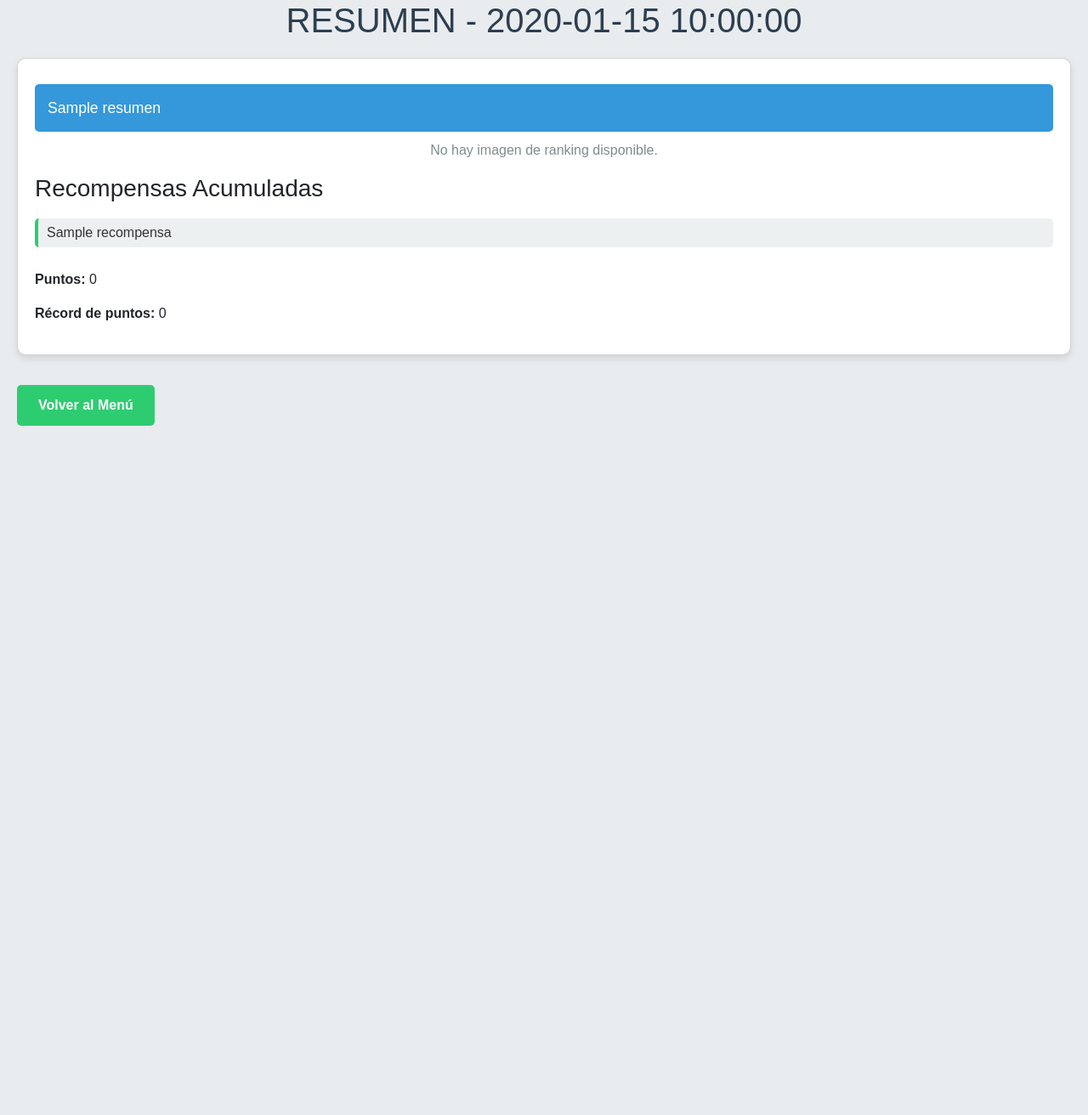
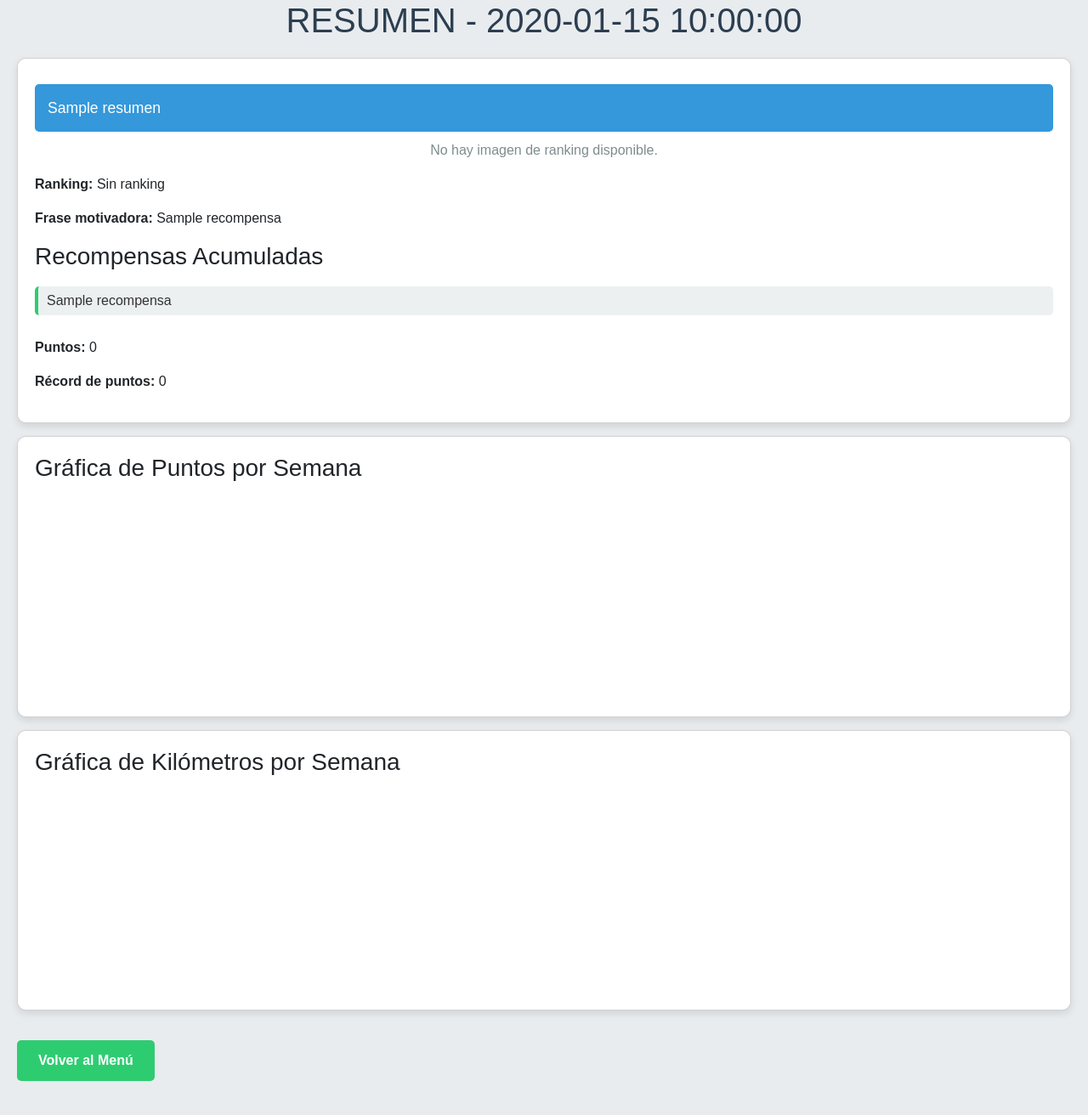
Before and after one commit to bernat1973/entreno-verano, a Flask app: template templates/resumen.html in a window 1280 px wide. Shown: the part 106-1418 px from the top of the page at 85% size. Before the commit the page ends 607 px from the top, so only its background shows below. Run offline with Flask 3, Linux system fonts and the light colour scheme; the template is opened without the code that fills it: most values are stand-ins (such as "Sample title", 1, 10 or a date in 2020); a map, chart or similar area stays blank; parts of the project's set-up code (start-up, migrations or seed data) failed here and were passed over.

Commit message:
Update resumen.html

```diff
--- a/templates/resumen.html
+++ b/templates/resumen.html
@@ -5,6 +5,7 @@
     <meta name="viewport" content="width=device-width, initial-scale=1.0">
     <title>Resumen - Entreno Verano</title>
     <link href="https://cdn.jsdelivr.net/npm/bootstrap@5.3.0/dist/css/bootstrap.min.css" rel="stylesheet">
+    <script src="https://cdn.jsdelivr.net/npm/chart.js"></script>
     <style>
         body {
             font-family: 'Arial', sans-serif;
@@ -12,20 +13,14 @@
             background-color: #e9ecef;
             color: #333;
         }
-        nav.navbar {
+        .navbar {
             background-color: #007bff !important;
         }
-        nav.navbar .navbar-brand, nav.navbar .nav-link {
-            color: #333 !important; /* Cambiado a negro para legibilidad */
+        .navbar-brand, .nav-link {
+            color: #333 !important;
         }
-        nav.navbar .nav-link:hover {
-            color: #000 !important; /* Negro más oscuro en hover */
-        }
-        nav.navbar .navbar-collapse {
-            background-color: #007bff !important;
-        }
-        nav.navbar .navbar-nav {
-            background-color: #007bff !important;
+        .nav-link:hover {
+            color: #000 !important;
         }
         h1 {
             color: #2c3e50;
@@ -87,14 +82,17 @@
         .button:hover {
             background-color: #27ae60;
         }
+        .chart-container {
+            max-width: 600px;
+            margin: 20px auto;
+        }
     </style>
 </head>
 <body>
     <nav class="navbar navbar-expand-lg">
         <div class="container-fluid">
             <a class="navbar-brand" href="{{ url_for('index') }}">Entreno Verano</a>
-            <button class="navbar-toggler" type="button" data-bs-toggle="collapse" data-bs-target="#navbarNav"
-                    aria-controls="navbarNav" aria-expanded="false" aria-label="Toggle navigation">
+            <button class="navbar-toggler" type="button" data-bs-toggle="collapse" data-bs-target="#navbarNav" aria-controls="navbarNav" aria-expanded="false" aria-label="Toggle navigation">
                 <span class="navbar-toggler-icon"></span>
             </button>
             <div class="collapse navbar-collapse" id="navbarNav">
@@ -113,7 +111,7 @@
 
     <div class="card">
         {% if resumen %}
-            <div class="summary">{{ resumen | default('No hay resumen disponible.') | safe }}</div>
+            <div class="summary">{{ resumen | safe }}</div>
         {% else %}
             <p style="text-align: center; color: #7f8c8d;">No hay resumen disponible. Por favor, intenta de nuevo.</p>
         {% endif %}
@@ -124,11 +122,16 @@
             <p style="text-align: center; color: #7f8c8d;">No hay imagen de ranking disponible.</p>
         {% endif %}
 
+        <p><strong>Ranking:</strong> {{ ranking | default('Sin ranking') }}</p>
+        <p><strong>Frase motivadora:</strong> {{ recompensas[0] if recompensas and recompensas|length > 0 else '¡Sigue esforzándote!' }}</p>
+
         <h3>Recompensas Acumuladas</h3>
         <ul>
             {% for semana, usadas in modelo.recompensas_usadas.items() %}
                 {% for recompensa in usadas %}
-                    <li>{{ recompensa }}</li>
+                    {% if recompensa != recompensas[0] %}
+                        <li>{{ recompensa }}</li>
+                    {% endif %}
                 {% endfor %}
             {% endfor %}
         </ul>
@@ -137,8 +140,68 @@
         <p><strong>Récord de puntos:</strong> {{ record_puntos | default(0) }}</p>
     </div>
 
+    <div class="card">
+        <h3>Gráfica de Puntos por Semana</h3>
+        <div class="chart-container">
+            <canvas id="pointsChart" width="400" height="200"></canvas>
+        </div>
+    </div>
+
+    <div class="card">
+        <h3>Gráfica de Kilómetros por Semana</h3>
+        <div class="chart-container">
+            <canvas id="kmChart" width="400" height="200"></canvas>
+        </div>
+    </div>
+
     <a href="{{ url_for('index') }}" class="button">Volver al Menú</a>
 
     <script src="https://cdn.jsdelivr.net/npm/bootstrap@5.3.0/dist/js/bootstrap.bundle.min.js"></script>
+    <script>
+        document.addEventListener('DOMContentLoaded', function() {
+            const semanas_puntos = {{ semanas_puntos | tojson | safe }};
+            if (semanas_puntos && semanas_puntos.length > 0) {
+                const ctx_points = document.getElementById('pointsChart').getContext('2d');
+                new Chart(ctx_points, {
+                    type: 'line',
+                    data: {
+                        labels: semanas_puntos.map(item => `${item.inicio_semana.strftime('%d/%m/%Y')} - ${item.fin_semana.strftime('%d/%m/%Y')}`),
+                        datasets: [{
+                            label: 'Puntos por Semana',
+                            data: semanas_puntos.map(item => item.puntos || 0),
+                            borderColor: '#2ecc71',
+                            fill: false
+                        }]
+                    },
+                    options: {
+                        scales: {
+                            y: { beginAtZero: true }
+                        }
+                    }
+                });
+            }
+
+            const semanas_km = {{ semanas | tojson | safe }};
+            if (semanas_km && semanas_km.length > 0) {
+                const ctx_km = document.getElementById('kmChart').getContext('2d');
+                new Chart(ctx_km, {
+                    type: 'bar',
+                    data: {
+                        labels: semanas_km.map(item => `${new Date(item.inicio_semana).toLocaleDateString('es-ES', { month: 'numeric', day: 'numeric' })} - ${new Date(item.fin_semana).toLocaleDateString('es-ES', { month: 'numeric', day: 'numeric' })}`),
+                        datasets: [{
+                            label: 'Kilómetros por Semana',
+                            data: semanas_km.map(item => item.km || 0),
+                            backgroundColor: '#007bff'
+                        }]
+                    },
+                    options: {
+                        scales: {
+                            y: { beginAtZero: true }
+                        }
+                    }
+                });
+            }
+        });
+    </script>
 </body>
 </html>
```
